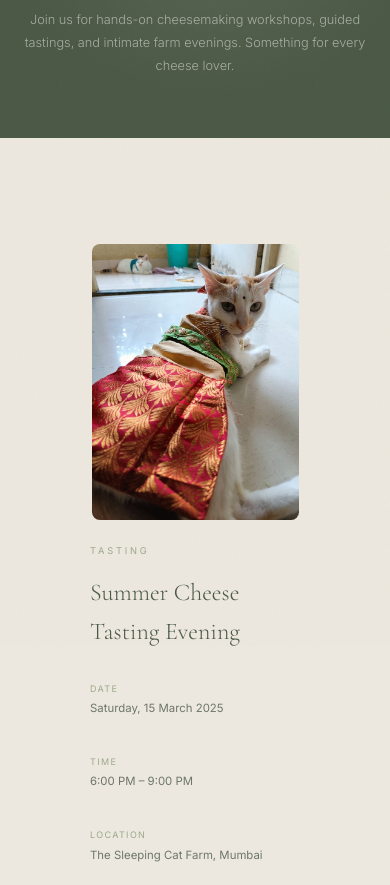
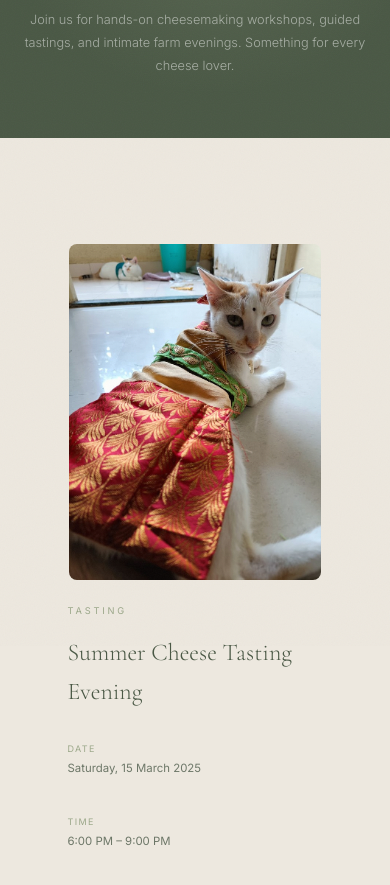
Before and after one commit to thesleepingcatfarm/thesleepingcatfarm.github.io, a plain HTML site: page pages/events.html in a window 390 px wide. Shown: the part 198-1083 px from the top of the page. Drawn offline with nearby package versions, Linux system fonts and the light colour scheme.

Commit message:
corrected mobile version issues related to cheese collection

```diff
--- a/css/pages.css
+++ b/css/pages.css
@@ -639,6 +639,7 @@
   padding: 2.4rem 1.8rem;
   position: relative;
   transition: box-shadow .35s;
+  text-align: center;
 }
 
 .tier-card:hover {
@@ -772,7 +773,8 @@
   width: 100%;
   height: auto;
   display: block;
-  border-radius: 8px; /* Optional: rounded corners */
+  border-radius: 8px;
+  /* Optional: rounded corners */
 }
 
 /* Mobile optimization */
@@ -1636,3 +1638,10 @@
     height: 60px;
   }
 }
+
+/* Events fix */
+.event-content-wrapper {
+  max-width: 780px;
+  margin: 0 auto;
+  padding: 0 var(--space-lg) var(--space-xl);
+}
--- a/css/responsive.css
+++ b/css/responsive.css
@@ -214,8 +214,8 @@
     text-align: center;
   }
 
-  /* Limit items shown on Mobile Homepage */
-  #cheese-grid>*:nth-child(n+3) {
+  /* Limit items shown on Mobile Homepage ONLY */
+  body:not(.inner-page) #cheese-grid>*:nth-child(n+3) {
     display: none !important;
   }
 
@@ -281,6 +281,11 @@
     gap: 1rem;
     text-align: center;
   }
+
+  /* Events fix */
+  .event-content-wrapper {
+    padding: 0 1.5rem 3rem !important;
+  }
 }
 
 
--- a/pages/events.html
+++ b/pages/events.html
@@ -39,7 +39,8 @@
   <section class="page-hero">
     <div class="section-label">On the Farm</div>
     <h2 class="section-title">Events &amp;<br><em>Workshops</em></h2>
-    <p class="section-desc" style="margin-bottom: 0.5rem">Join us for hands-on cheesemaking workshops, guided tastings, and intimate farm evenings.
+    <p class="section-desc" style="margin-bottom: 0.5rem">Join us for hands-on cheesemaking workshops, guided tastings,
+      and intimate farm evenings.
       Something for every cheese lover.</p>
   </section>
 
@@ -72,7 +73,7 @@
       detailsEl.innerHTML = events.map(ev => {
         const wpLink = `https://wa.me/${SITE_CONFIG.brand.whatsapp}?text=${encodeURIComponent(ev.whatsappMsg)}`;
         return `<section id="event-detail-${ev.slug}" class="event-detail-section" style="background:var(--cream-dark); padding-top:var(--space-xl);">
-              <div style="max-width:780px; margin:0 auto; padding:0 var(--space-lg) var(--space-xl);">
+              <div class="event-content-wrapper">
                 <div class="event-card reveal" style="margin: 0.1rem;">
                   <img src="${ev.image}" alt="${ev.title}" class="event-image">
                 </div>
```
